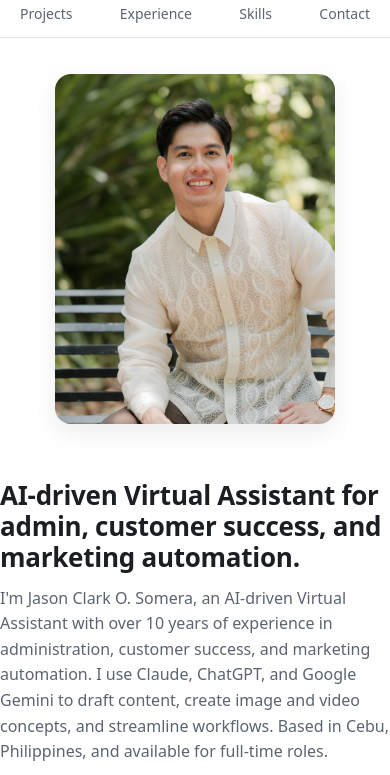
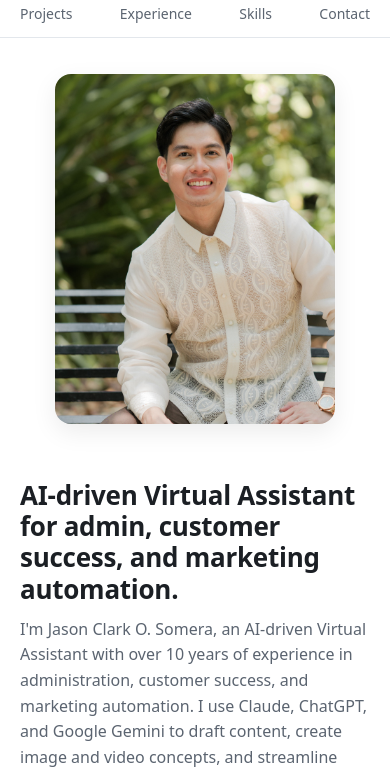
Before and after one commit to aijasonclark007/portfolio, a plain HTML site: page index.html in a window 390 px wide. Shown: the part 41-816 px from the top of the page. Drawn offline with Linux system fonts and the light colour scheme.

Commit message:
Add files via upload

```diff
--- a/index.html
+++ b/index.html
@@ -63,7 +63,7 @@
     header.top .wrap { height: auto; min-height: 56px; padding-top: 12px; padding-bottom: 12px; flex-wrap: wrap; gap: 6px 0; }
     header.top nav { width: 100%; display: flex; justify-content: space-between; flex-wrap: wrap; }
     nav a { margin-left: 0; font-size: 14px; }
-    .hero { padding: 36px 0 32px; }
+    .hero { padding: 36px 20px 32px; }
     .hero h1 { font-size: 26px; line-height: 1.2; overflow-wrap: break-word; }
     .hero p.lead { font-size: 16px; }
     .hero-inner { align-items: center; text-align: left; }
```
